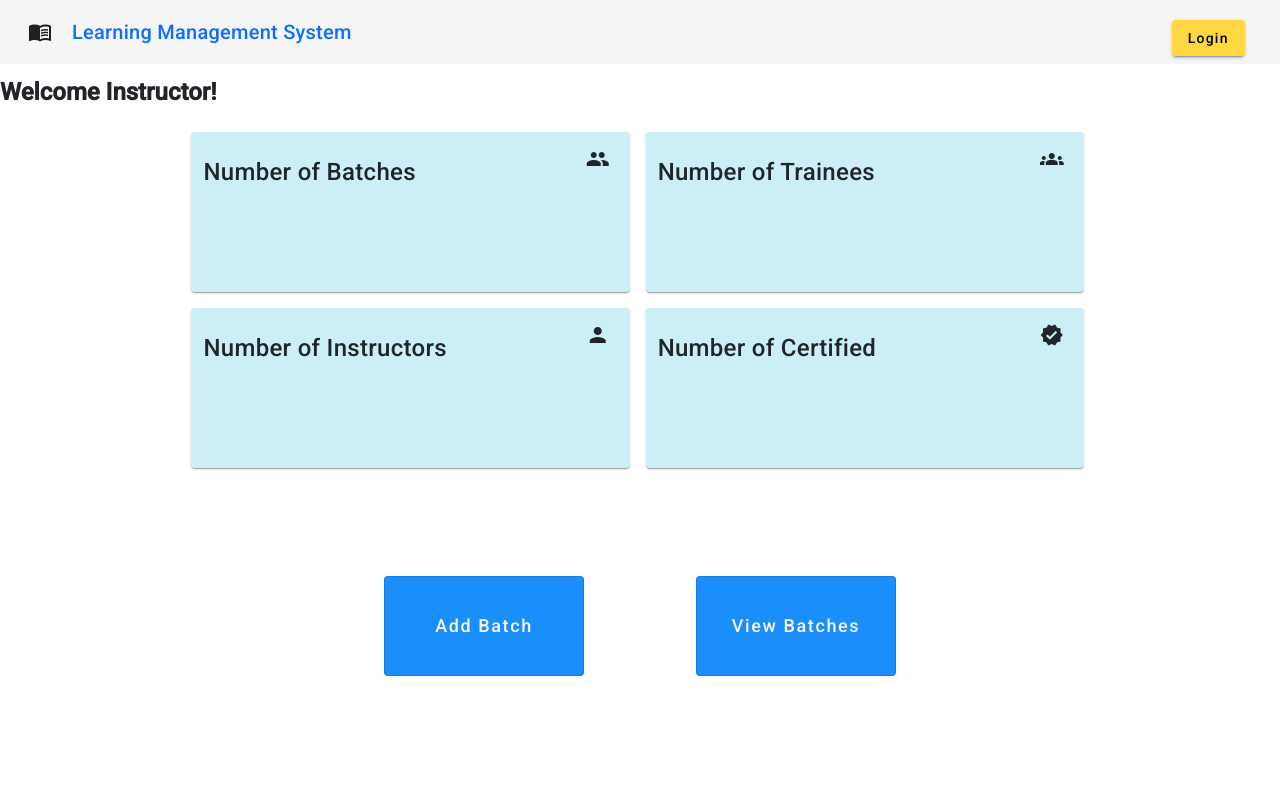
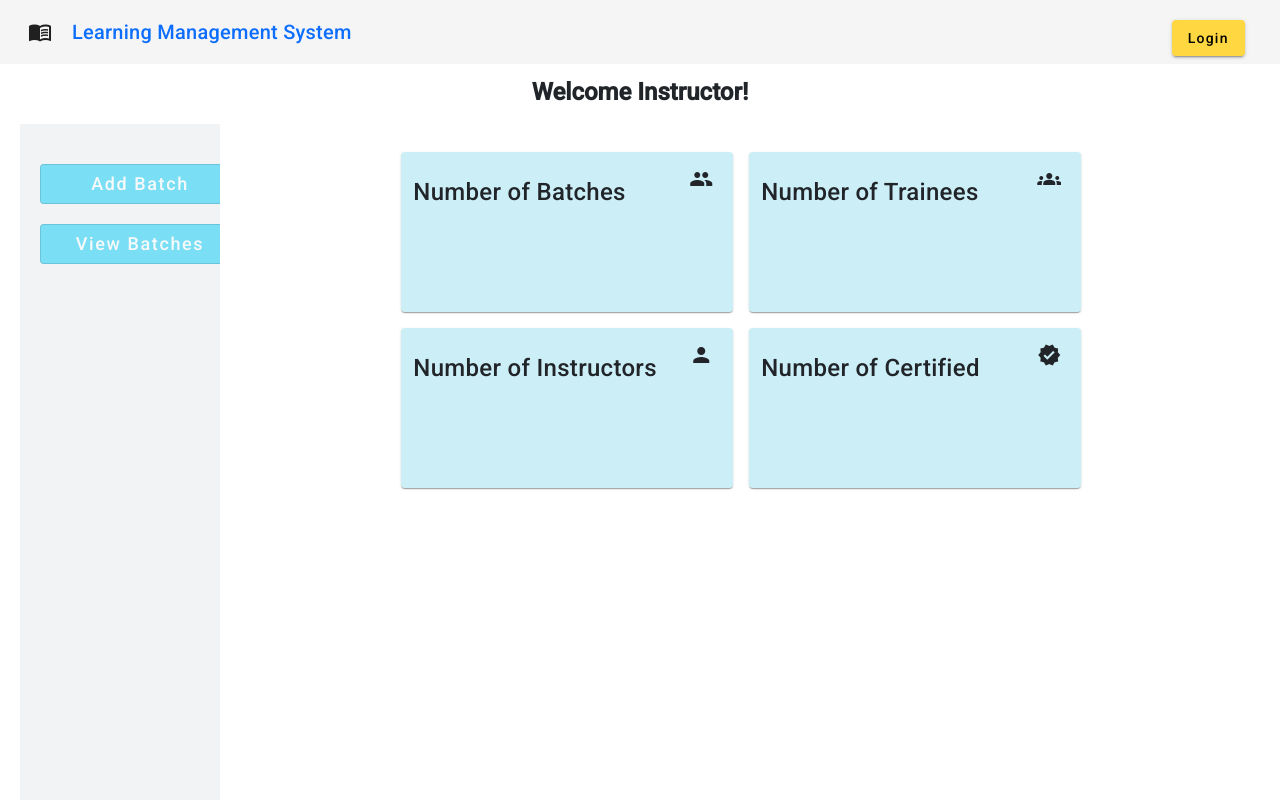
Before and after one commit to charankulal/LMS-Portal-Frontend-EG, an Angular app: page /instructor-dashboard in a window 1280 px wide. Built offline with nearby package versions, Linux system fonts and the light colour scheme.

Commit message:
add:updates

```diff
--- a/src/app/pages/instructor/instructor-dashboard/instructor-dashboard.component.css
+++ b/src/app/pages/instructor/instructor-dashboard/instructor-dashboard.component.css
@@ -1,4 +1,4 @@
-
+/*
 .h-100{
     height: 10rem !important;
 }
@@ -40,3 +40,96 @@
     font-size: large;
 
 }
+.container {
+    display: flex;
+  }
+
+  .sidebar {
+    width: 200px;
+    background-color: #f8f9fa;
+    padding: 20px;
+  }
+  .main-content {
+    flex: 1;
+    padding: 10px;
+  }   */
+
+  /* Sidebar */
+ .head{
+    text-align: center;
+ }
+.sidebar {
+    width: 200px; /* Width of the sidebar */
+    background-color: rgb(242, 243, 244); /* Background color */
+    padding: 20px; /* Padding for aesthetics */
+    height: 100vh; /* Full height */
+    position: fixed; /* Fixed position */
+    overflow-y: auto; /* Scroll if necessary */
+    left: 20px;
+  }
+
+  /* Main Content */
+  .main-content {
+    margin-left: 220px; /* Space for the sidebar */
+    padding: 20px; /* Padding for the main content */
+    flex-grow: 1; /* Allow main content to grow */
+  }
+
+  /* Other Styles */
+  .h-100 {
+    height: 10rem !important;
+  }
+
+  .icon {
+    position: absolute;
+    top: 15px;
+    right: 20px;
+  }
+
+  .bg-grey {
+    background-color: rgb(204, 239, 247);
+  }
+
+  .add {
+    margin-top: 20px;
+
+    /* Adjust margin instead of absolute positioning */
+  }
+
+  .view {
+    margin-top: 20px;
+
+    /* Adjust margin instead of absolute positioning */
+  }
+
+  .btns {
+    height: 40px;
+    width: 200px;
+    left: 30px;
+    background-color: rgb(122, 223, 245);
+    font-size: large;
+    left: 0%;
+    right: 2px;
+  }
+
+  .container {
+    display: flex;
+  }
+.buton{
+    display: flex;
+}
+.sidebar ul li a {
+
+    list-style: none;
+    text-decoration: none; /* Remove underline */
+
+
+  }
+  ul {
+    list-style-type: none; /* Removes the bullet points */
+    padding: 0; /* Removes default padding */
+    margin: 0; /* Removes default margin */
+  }
+  .sidebar ul li:hover {
+    background-color: #d0d0d0; /* Change this to your desired hover color */
+  }
--- a/src/app/pages/instructor/instructor-dashboard/instructor-dashboard.component.html
+++ b/src/app/pages/instructor/instructor-dashboard/instructor-dashboard.component.html
@@ -1,42 +1,50 @@
+<h1 class="head"><b>Welcome Instructor!</b></h1>
 
-<h1><b>Welcome Instructor!</b></h1>
+<div class="container">
+  <!-- Sidebar -->
+  <div class="sidebar">
+    <h2></h2>
+    <ul>
+      <li><a href="#batches"><div class="add">
+        <button mat-stroked-button class="btns btn-primary text-light">Add Batch</button>
+      </div></a></li>
+      <li><a href="#trainees"><div class="view">
+        <button mat-stroked-button class="btns btn-primary text-light">View Batches</button>
+      </div></a></li>
 
-<div class="container offset-md-1">
-  <!-- First Row -->
+    </ul>
+  </div>
+
+  <!-- Main Content -->
+  <div class="main-content">
     <div class="row offset-1">
-    <mat-card  class="col-md-5 m-2 h-100 bg-grey" >
+      <mat-card class="col-md-5 m-2 h-100 bg-grey">
         <mat-card-title class="text-dark mt-4 fs-4">
           Number of Batches
           <mat-icon class="icon">group</mat-icon>
         </mat-card-title>
       </mat-card>
 
-    <mat-card color="primary" class="col-md-5 m-2 h-100 bg-grey">
+      <mat-card class="col-md-5 m-2 h-100 bg-grey">
         <mat-card-title class="text-dark mt-4 fs-4">
           Number of Trainees
           <mat-icon class="icon">groups</mat-icon>
         </mat-card-title>
       </mat-card>
 
-
-    <mat-card color="primary " class="col-md-5 m-2 h-100 bg-grey">
+      <mat-card class="col-md-5 m-2 h-100 bg-grey">
         <mat-card-title class="text-dark mt-4 fs-4">
           Number of Instructors
           <mat-icon class="icon">person</mat-icon>
         </mat-card-title>
       </mat-card>
 
-    <mat-card color="primary" class="col-md-5 m-2 h-100 bg-grey">
+      <mat-card class="col-md-5 m-2 h-100 bg-grey">
         <mat-card-title class="text-dark mt-4 fs-4">
           Number of Certified
           <mat-icon class="icon">verified</mat-icon>
         </mat-card-title>
       </mat-card>
     </div>
-<div class="add">
-    <button mat-stroked-button class="btns btn-primary text-light">Add Batch</button>
   </div>
-
-<div class="view">
-    <button mat-stroked-button class="btns btn-primary text-light">View Batches</button>
 </div>
--- a/src/app/pages/instructor/instructor-dashboard/instructor-dashboard.component.ts
+++ b/src/app/pages/instructor/instructor-dashboard/instructor-dashboard.component.ts
@@ -2,12 +2,13 @@ import { Component } from '@angular/core';
 import { MatCardModule } from '@angular/material/card';
 import { MatIconModule } from '@angular/material/icon';
 import {MatButtonModule} from '@angular/material/button';
-import {MatDividerModule} from '@angular/material/divider';
+import { MatSidenavModule } from '@angular/material/sidenav';
+import { MatListModule } from '@angular/material/list';
 
 @Component({
   selector: 'app-instructor-dashboard',
   standalone: true,
-  imports: [MatCardModule, MatIconModule, MatButtonModule],
+  imports: [MatCardModule, MatIconModule, MatButtonModule,MatSidenavModule,MatListModule],
   templateUrl: './instructor-dashboard.component.html',
   styleUrl: './instructor-dashboard.component.css'
 })
```
Lines whose indentation alone changed are shown as unchanged.
